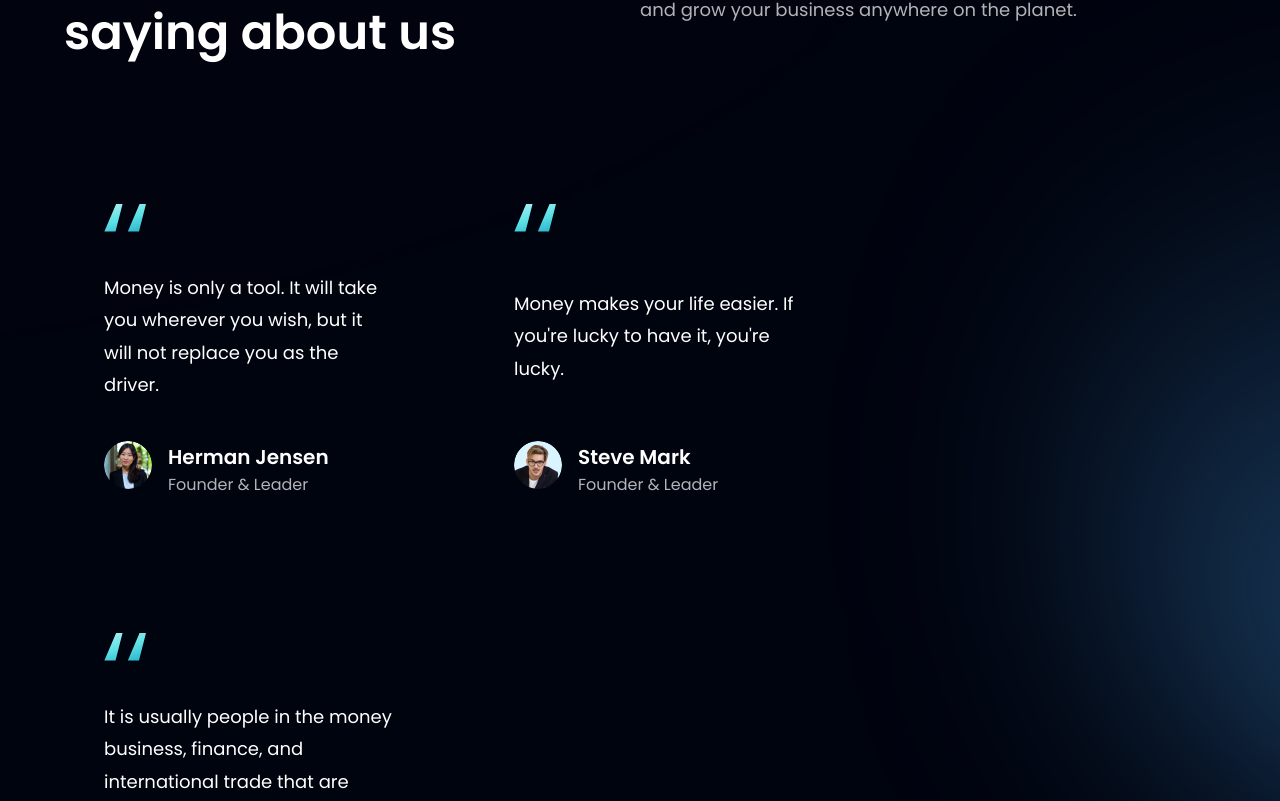
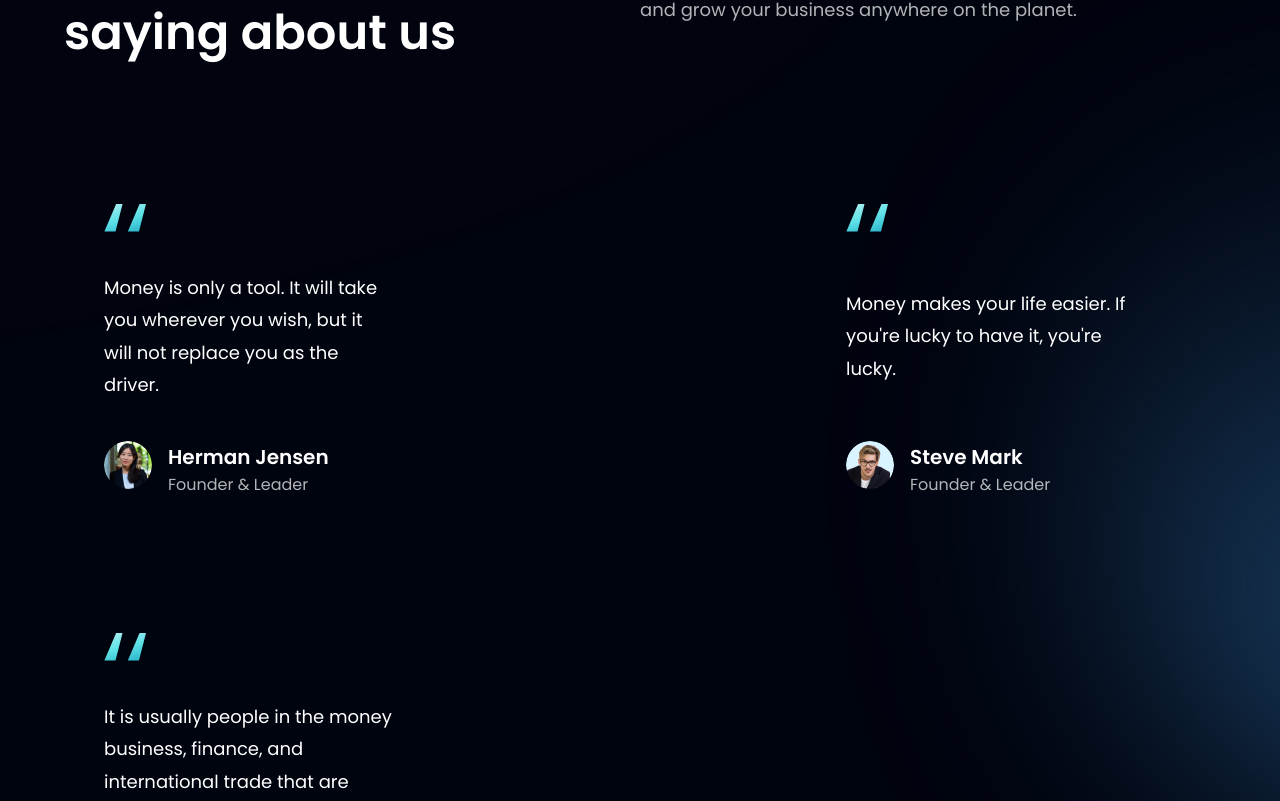
Before and after one commit to fahidjavid/fahidbank, a React (Vite) app: page / in a window 1280 px wide. Shown: the part 2919-3720 px from the top of the page. Built offline with nearby package versions, Linux system fonts and the light colour scheme.

Commit message:
Improved testimonials layout

```diff
--- a/src/components/Testimonials.jsx
+++ b/src/components/Testimonials.jsx
@@ -15,7 +15,7 @@
             </div>
         </div>
 
-        <div className="flex flex-wrap sm:justify-start justify-center w-full feedback-container relative z-[1]">
+        <div className="flex flex-wrap sm:justify-between justify-center w-full feedback-container relative z-[1]">
             {feedback.map((card) => (
                 <FeedbackCard key={card.id} {...card} />
             ))}
```
